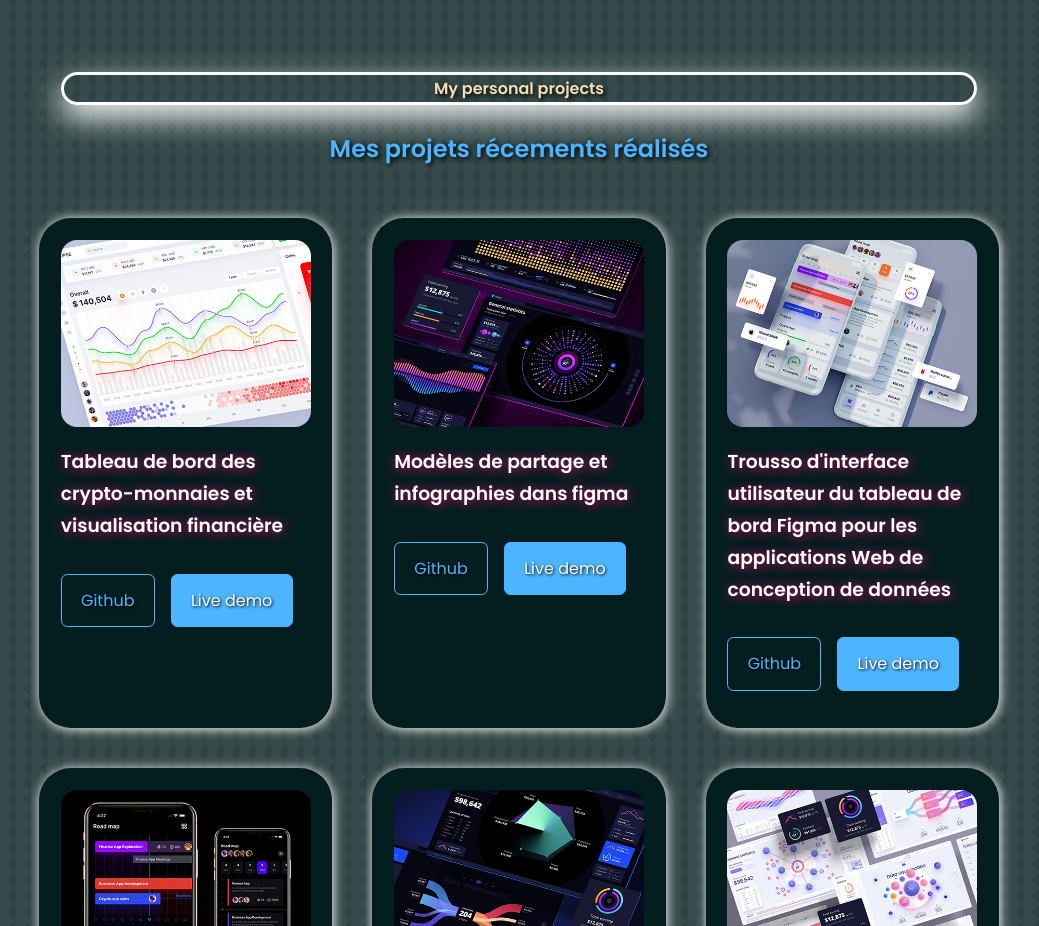
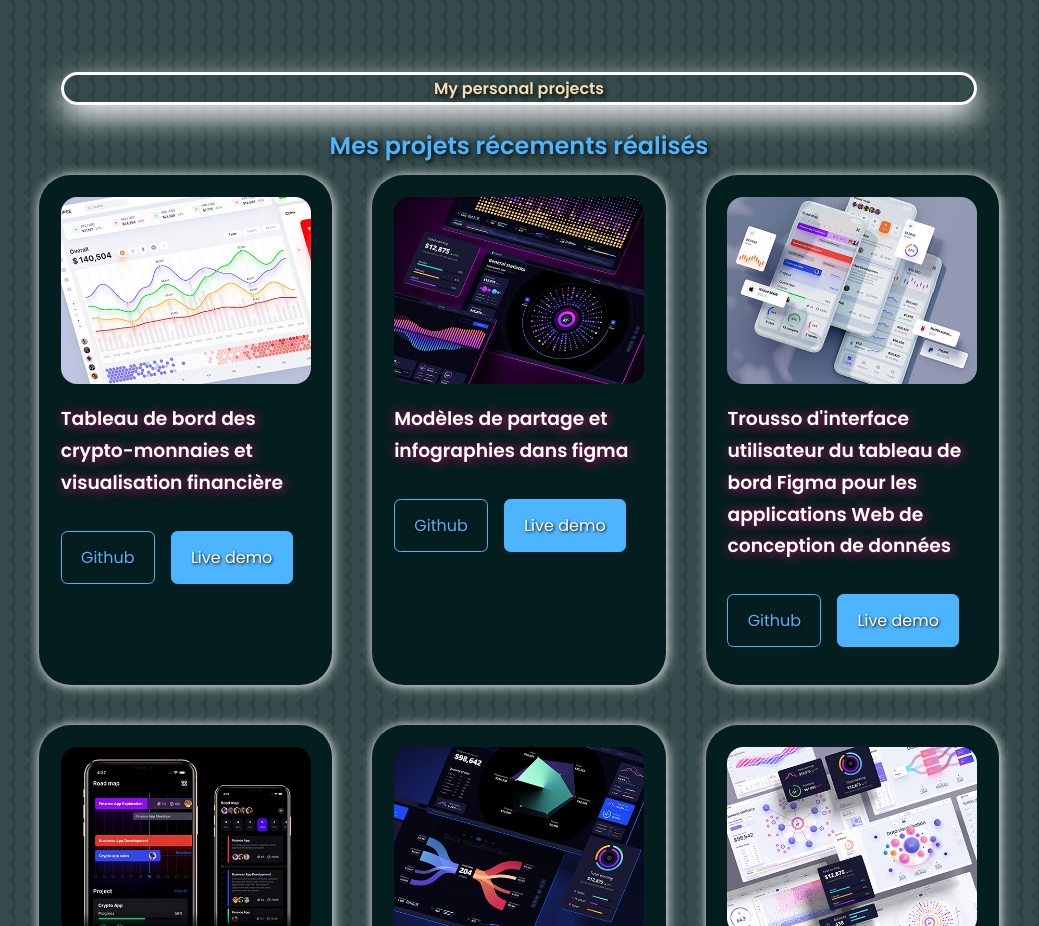
Before and after one commit to Mouhamed1003/keenprogrammer.com, a React (Create React App) app: page / in a window 1280 px wide. Shown: the part 3400-4326 px from the top of the page, without its empty margins (121-1160 px from the left). Built offline with nearby package versions, Linux system fonts and the light colour scheme.

Commit message:
Update portfolio.css

```diff
--- a/src/components/portfolio/portfolio.css
+++ b/src/components/portfolio/portfolio.css
@@ -5,8 +5,8 @@
     color: wheat;
 }
 #portfolio h2 {
-    margin-top: 1.5rem;
-    margin-bottom: 3rem;
+    margin-bottom: .5rem;
+    margin-top: 1.3rem;
     text-shadow: 2px 2px 5px black;
 }
 .portfolio_container {
```
